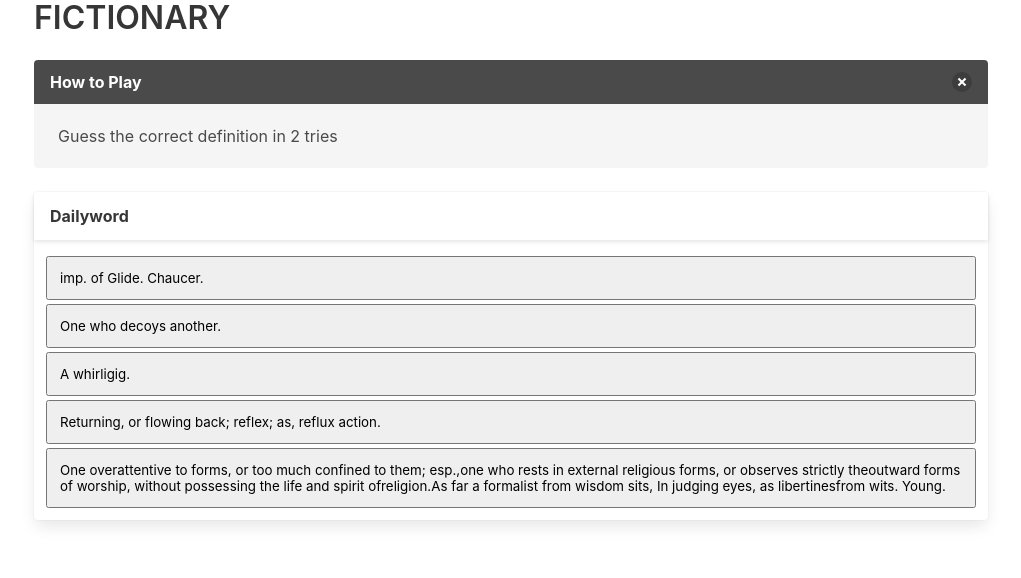
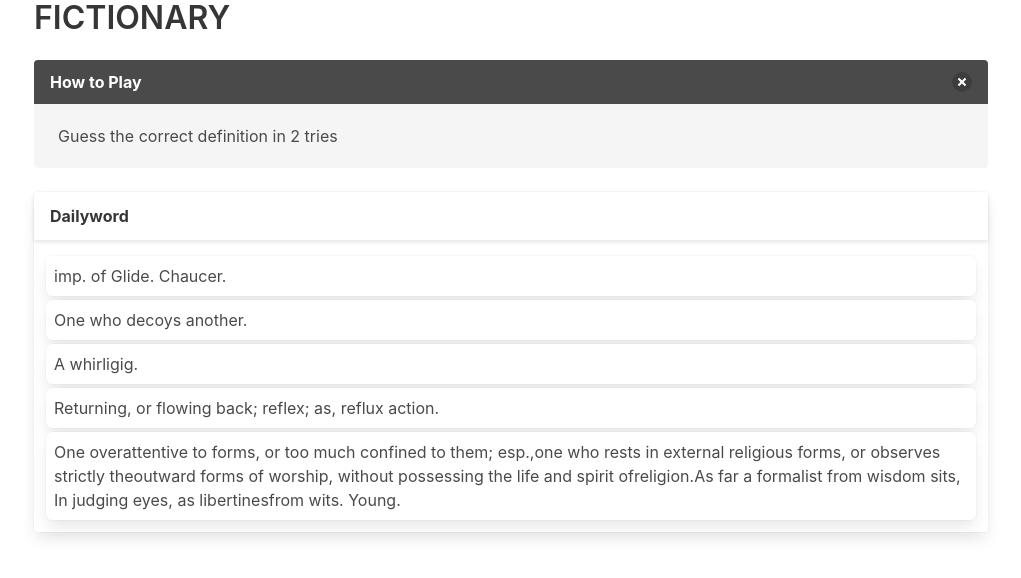
Before and after one commit to TiloRC/fictionary2023, a React (Create React App) app in the folder react-app/my-app/: page / in a window 1280 px wide. Shown: the top 578 px of the page, without its empty margins (129-1150 px from the left). Built offline with nearby package versions, Linux system fonts and the light colour scheme.

Commit message:
completed look

```diff
--- a/react-app/my-app/src/App.css
+++ b/react-app/my-app/src/App.css
@@ -34,3 +34,13 @@
   width: 50rem;
 }
 */
+
+
+.wrap-button-text {
+  height: max-content;
+  white-space: inherit;
+}
+.button {
+  height: 100% !important;
+  white-space: normal !important;
+}
--- a/react-app/my-app/src/components/defList.jsx
+++ b/react-app/my-app/src/components/defList.jsx
@@ -14,15 +14,16 @@ class DefList extends Component {
     return (
       <div className="columns is-multiline is-flex-direction-column">
         {this.state.def.map((def) => (
-          <div className="pt-1" key={def}>
-            <button
-              class="column is-block is-light is-large is-responsive has-text-left is-full"
-              onClick={() => {
-                alert("inline alert");
-              }}
-            >
-              {def}
-            </button>
+          <div
+            className="pt-1"
+            key={def}
+            onClick={() => {
+              alert("inline alert");
+            }}
+          >
+            <div class="box py-2 px-2 is-clickable">
+              <p>{def}</p>
+            </div>
           </div>
         ))}
       </div>
```
